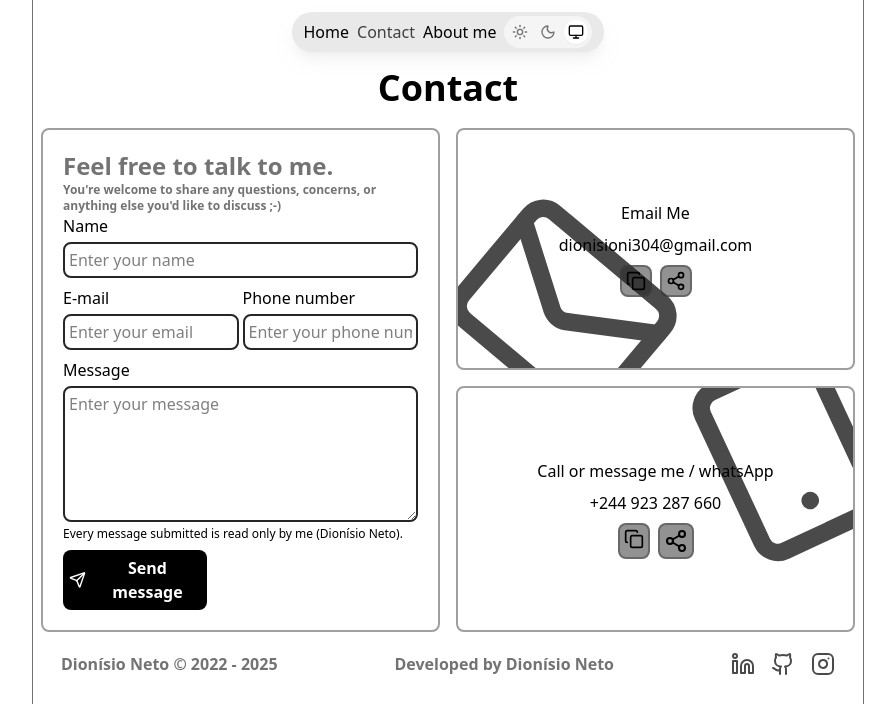
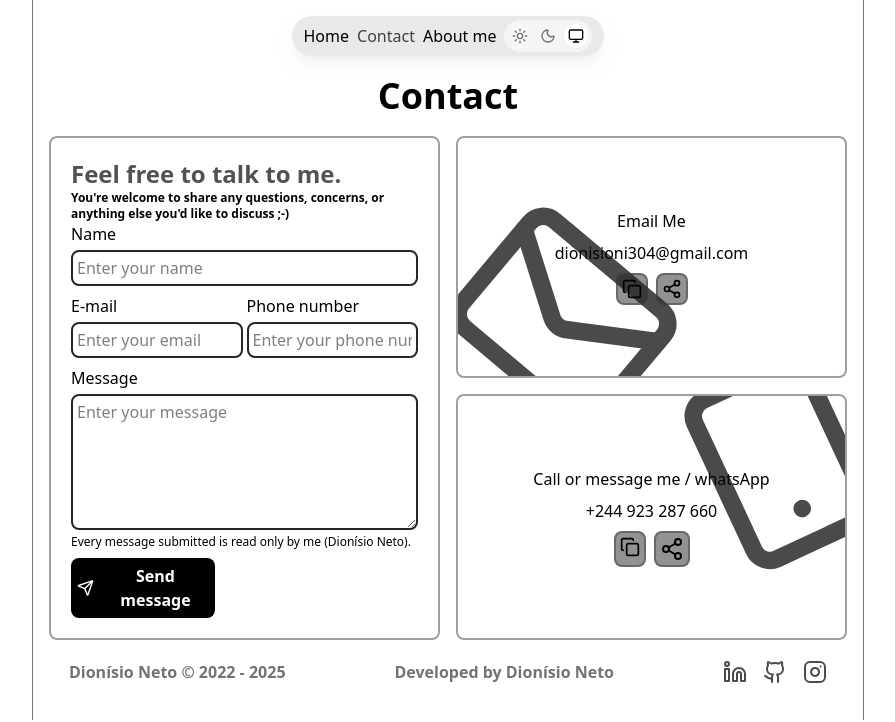
Before and after one commit to DionsioNeto/portfolio, a Vue app: page /contact in a window 1280 px wide. Shown: the top 722 px of the page, without its empty margins (192-1087 px from the left). Built offline with nearby package versions, Linux system fonts and the light colour scheme.

Commit message:
contact page done! definitive edition

```diff
--- a/src/project/contact.vue
+++ b/src/project/contact.vue
@@ -42,18 +42,18 @@ function share(content) {
 </script>
 
 <template>
-    <main class="cw-dvh sm:w-[65vw] m-auto border-l border-r border-neutral-500 p-2">
+    <main class="sm:w-[65vw] m-auto border-l border-r border-neutral-500 p-4">
         <theHeader />
         <h1 class="text-4xl font-black text-center my-5">Contact</h1>
         <div class="grid md:grid-cols-2 gap-4 h-auto">
             <div class="row-span-2 border-2 border-neutral-700/50 p-5 rounded-lg w-full h-full font-medium">
-                <h1 class="text-2xl text-neutral-500 font-semibold">Feel free to talk to me.</h1>
-                <p class="text-neutral-500 text-xs font-bold">
+                <h1 class="text-2xl text-neutral-600 font-semibold">Feel free to talk to me.</h1>
+                <p class="text-xs font-bold">
                     You're welcome to share any questions, concerns, or anything else you'd like to discuss ;-)
                 </p>
                 <form action="https://formsubmit.co/dionisioni304@gmail.com" method="POST">
                     <input type="hidden" name="_captcha" value="false">
-                    <input type="hidden" name="_next" value="https://dionisio-neto.netlify.app/">
+                    <input type="hidden" name="_next" value="https://dionisio-neto.netlify.app/message-send">
                     <div class="flex flex-col gap-2">
                         <div class="flex flex-col gap-1">
                             <label for="Name">Name</label>
```
